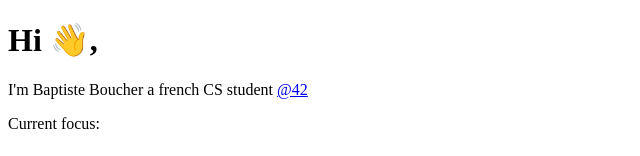
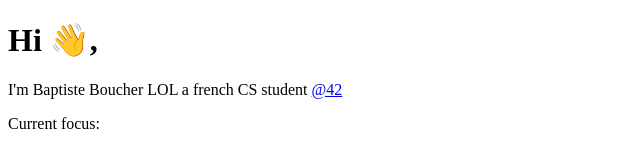
Before and after one commit to bouplusbou/portfolio, a Gatsby site: page / in a window 1280 px wide. Shown: the top 156 px of the page, without its empty margins (0-640 px from the left). Built offline with nearby package versions, Linux system fonts and the light colour scheme; Gatsby itself is replaced by a stand-in of ours.

Commit message:
test commit

```diff
--- a/src/pages/index.js
+++ b/src/pages/index.js
@@ -5,7 +5,7 @@ import NodeLogo from "../components/node-logo"
 export default () => (
   <div style={{ color: `black` }}>
     <h1>Hi <span>👋</span>,</h1>
-    <p>I'm Baptiste Boucher a french CS student <a href="https://twitter.com/42born2code">@42</a> </p>
+    <p>I'm Baptiste Boucher LOL a french CS student <a href="https://twitter.com/42born2code">@42</a> </p>
     <p>Current focus:</p>
     <div style={{ maxWidth: `100px`}}>
       <ReactLogo />
```
